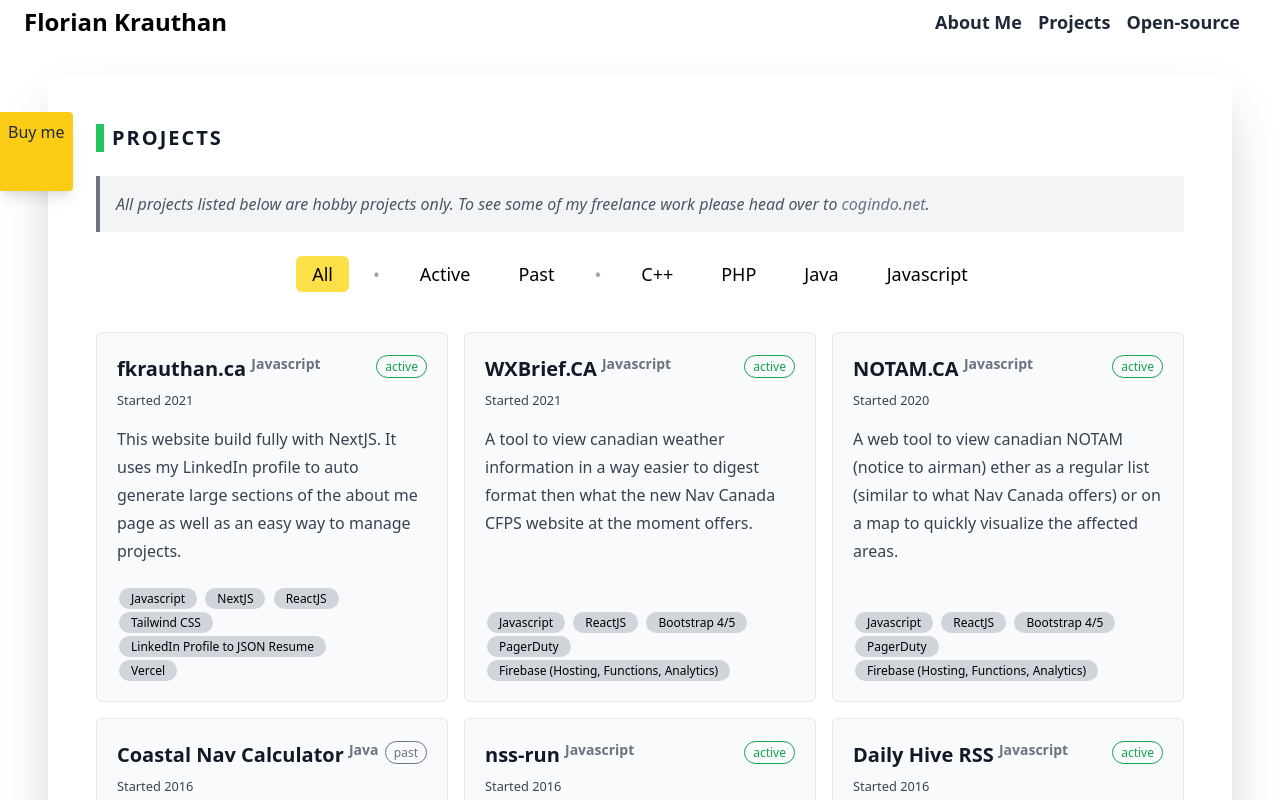
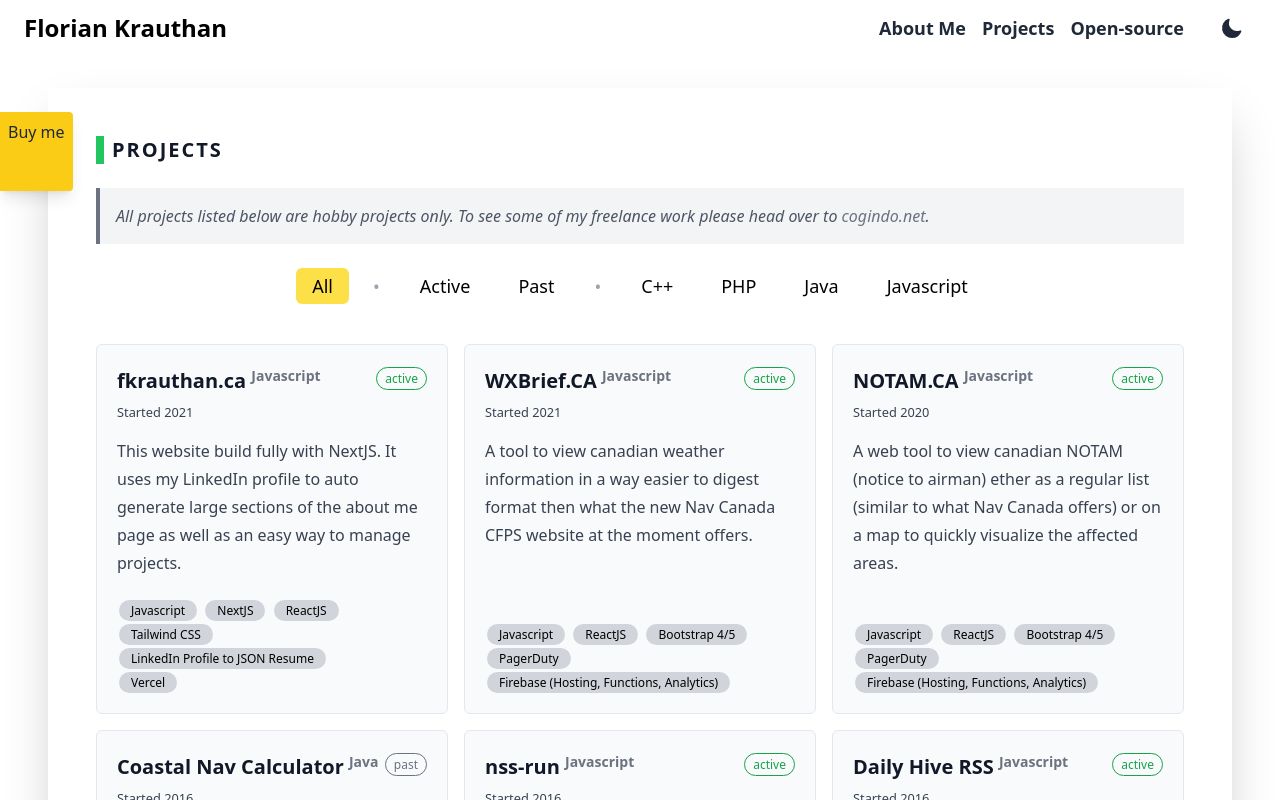
Before and after one commit to fkrauthan/fkrauthan.ca, a Next.js app: page /projects in a window 1280 px wide. Shown: the top 800 px of the page. Built offline with nearby package versions, Linux system fonts and the light colour scheme; some icons are missing.

Commit message:
Added dark mode toggle button

```diff
--- a/components/Header.js
+++ b/components/Header.js
@@ -4,6 +4,7 @@ import { useState } from "react";
 import CloseOutline from "react-ionicons/lib/CloseOutline";
 import MenuOutline from "react-ionicons/lib/MenuOutline";
 
+import ThemeSwitcher from "./ThemeSwitcher";
 import ThemedIcon from "./ThemedIcon";
 
 function MenuLink({ route, title }) {
@@ -30,6 +31,8 @@ function Header({ content, headerClassName, hideTopNavigation }) {
           <Link href="/">
             <a className="no-underline h-5 text-2xl font-semibold mb-3">Florian Krauthan</a>
           </Link>
+          <ThemeSwitcher className="block sm:hidden" />
+
           {!hideTopNavigation && (
             <button
               id="menuBtn"
@@ -53,8 +56,11 @@ function Header({ content, headerClassName, hideTopNavigation }) {
             <MenuLink route="/about-me" title="About Me" />
             <MenuLink route="/projects" title="Projects" />
             <MenuLink route="/opensource" title="Open-source" />
+
+            <ThemeSwitcher className="hidden sm:block" />
           </div>
         )}
+        {hideTopNavigation && <ThemeSwitcher className="hidden sm:block" />}
       </nav>
 
       {content}
--- /dev/null
+++ b/components/ThemeSwitcher.js
@@ -0,0 +1,45 @@
+import clsx from "clsx";
+import { useTheme } from "next-themes";
+
+function ThemeSwitcher({ className }) {
+  const { theme, systemTheme, setTheme } = useTheme();
+  const activeTheme = theme === "dark" || (theme === "system" && systemTheme === "dark") ? "dark" : "light";
+  console.log(activeTheme);
+
+  const toggleTheme = () => {
+    setTheme(activeTheme === "dark" ? "light" : "dark");
+  };
+
+  return (
+    <button
+      aria-label="Toggle Dark Mode"
+      type="button"
+      className={clsx("ml-2 p-3 h-12 w-12", className)}
+      onClick={toggleTheme}>
+      <svg
+        xmlns="http://www.w3.org/2000/svg"
+        viewBox="0 0 24 24"
+        fill="currentColor"
+        stroke="currentColor"
+        className="h-6 w-6 text-gray-800 dark:text-gray-200">
+        {activeTheme === "dark" ? (
+          <path
+            strokeLinecap="round"
+            strokeLinejoin="round"
+            strokeWidth={2}
+            d="M12 3v1m0 16v1m9-9h-1M4 12H3m15.364 6.364l-.707-.707M6.343 6.343l-.707-.707m12.728 0l-.707.707M6.343 17.657l-.707.707M16 12a4 4 0 11-8 0 4 4 0 018 0z"
+          />
+        ) : (
+          <path
+            strokeLinecap="round"
+            strokeLinejoin="round"
+            strokeWidth={2}
+            d="M20.354 15.354A9 9 0 018.646 3.646 9.003 9.003 0 0012 21a9.003 9.003 0 008.354-5.646z"
+          />
+        )}
+      </svg>
+    </button>
+  );
+}
+
+export default ThemeSwitcher;
--- a/pages/index.js
+++ b/pages/index.js
@@ -1,7 +1,7 @@
 import clsx from "clsx";
 import Link from "next/link";
 
-import Layout from "../components/layout";
+import Layout from "../components/Layout";
 
 import styles from "./index.module.css";
 
```
